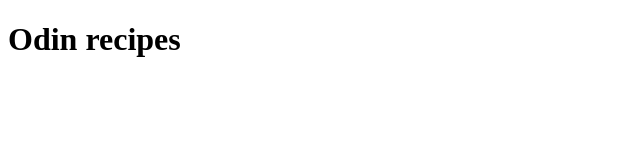
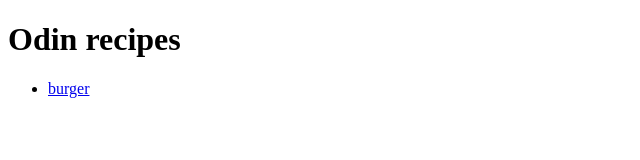
Before and after one commit to Sabretooth1405/odin_recipes, a plain HTML site: page index.html in a window 1280 px wide. Shown: the full height of the page, 0-640 px from the left. Drawn offline with Linux system fonts and the light colour scheme.

Commit message:
added link and image

```diff
--- a/index.html
+++ b/index.html
@@ -8,5 +8,10 @@
 </head>
 <body>
    <h1>Odin recipes</h1>
+   <ul>
+     <li><a href="recipes/burger.html">burger</a></li>
+
+
+   </ul>
 </body>
 </html>
```
